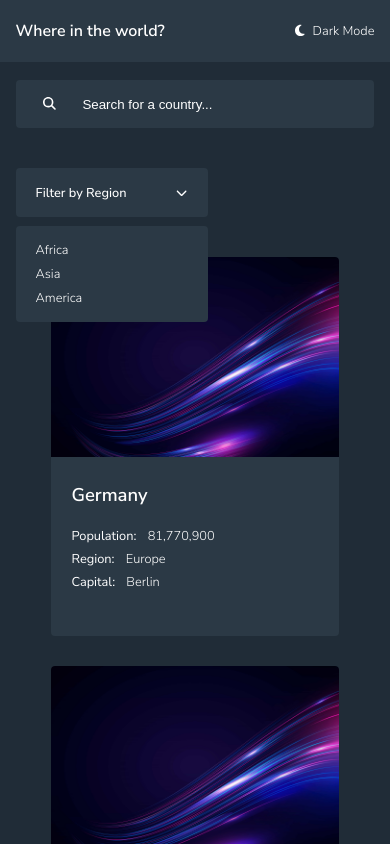
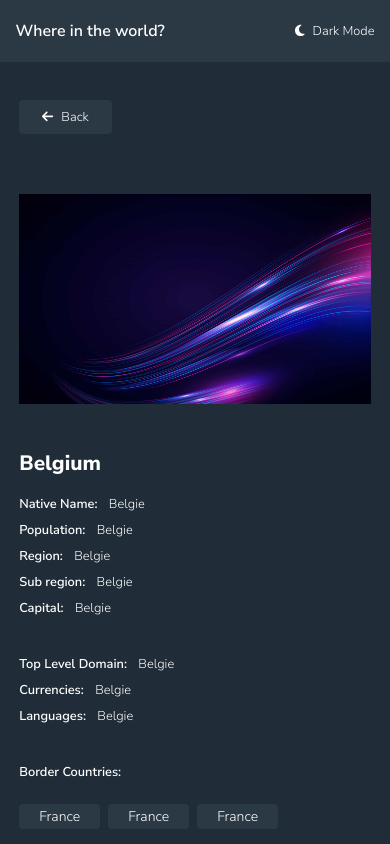
Before and after one commit to ihemebiriegondu/restcountryapi-challenge, a React (Create React App) app: page / in a window 390 px wide. Shown: the top 844 px of the page. Built offline with nearby package versions, Linux system fonts and the light colour scheme.

Commit message:
add and styled the details page

```diff
--- a/src/App.js
+++ b/src/App.js
@@ -1,14 +1,23 @@
+import DetailsPage from "./components/detailsPage";
 import DisplayContainer from "./components/displayContainer";
 import Header from "./components/header";
 import QueryDiv from "./components/queryDiv";
+
+let showDetails = true;
 
 function App() {
   return (
     <div className="App">
       <Header />
       <main>
-        <QueryDiv />
-        <DisplayContainer />
+        {showDetails ? (
+          <DetailsPage />
+        ) : (
+          <section>
+            <QueryDiv />
+            <DisplayContainer />
+          </section>
+        )}
       </main>
     </div>
   );
--- /dev/null
+++ b/src/components/detailsPage.js
@@ -0,0 +1,67 @@
+import React from "react";
+import { FontAwesomeIcon } from "@fortawesome/react-fontawesome";
+import { faArrowLeft } from "@fortawesome/free-solid-svg-icons";
+
+import "../componentsStyles/detailsPages.css";
+
+import sampleImg from "../abstract-flowing-neon-wave-background.jpg";
+
+export default function DetailsPage() {
+  return (
+    <section id="detailsPage">
+      <p id="backBtn">
+        <FontAwesomeIcon icon={faArrowLeft} />
+        <span>Back</span>
+      </p>
+      <article>
+        <div>
+          <img src={sampleImg} alt="countryImg"></img>
+        </div>
+
+        <aside>
+          <h1>Belgium</h1>
+          <div id="infoDiv">
+            <div id="countryInfoDiv">
+              <div>
+                <p>
+                  Native Name: <span>Belgie</span>
+                </p>
+                <p>
+                  Population: <span>Belgie</span>
+                </p>
+                <p>
+                  Region: <span>Belgie</span>
+                </p>
+                <p>
+                  Sub region: <span>Belgie</span>
+                </p>
+                <p>
+                  Capital: <span>Belgie</span>
+                </p>
+              </div>
+              <div>
+                <p>
+                  Top Level Domain: <span>Belgie</span>
+                </p>
+                <p>
+                  Currencies: <span>Belgie</span>
+                </p>
+                <p>
+                  Languages: <span>Belgie</span>
+                </p>
+              </div>
+            </div>
+            <div id="borderCountriesDiv">
+              <p>Border Countries:</p>
+              <div id="borderCountries">
+                <span>France</span>
+                <span>France</span>
+                <span>France</span>
+              </div>
+            </div>
+          </div>
+        </aside>
+      </article>
+    </section>
+  );
+}
--- /dev/null
+++ b/src/componentsStyles/detailsPages.css
@@ -0,0 +1,151 @@
+#detailsPage {
+  padding: 35px 0;
+}
+
+#detailsPage #backBtn {
+  background-color: hsl(209, 23%, 22%);
+  display: inline-block;
+  padding: 10px 32px;
+  border-radius: 4px;
+}
+
+#detailsPage #backbtn span {
+  margin-left: 10px;
+}
+
+#detailsPage article {
+  margin-top: 80px;
+  display: grid;
+  grid-template-columns: 9fr 11fr;
+  gap: 10%;
+  height: 400px;
+}
+
+#detailsPage article img {
+  width: 100%;
+  height: 100%;
+}
+
+#detailsPage article aside {
+  padding: 40px 0;
+  display: grid;
+  grid-template-rows: 1fr 4fr;
+}
+
+#detailsPage article h1 {
+  font-size: 2rem;
+  font-weight: 800;
+}
+
+#detailsPage article aside #infoDiv {
+  padding-top: 10px;
+  display: flex;
+  flex-direction: column;
+  justify-content: space-between;
+}
+
+#detailsPage article #countryInfoDiv {
+  display: flex;
+  justify-content: space-between;
+  align-items: flex-start;
+}
+
+#detailsPage article aside p {
+  font-weight: 600;
+  margin-bottom: 8px;
+}
+
+#detailsPage article aside span {
+  font-weight: 300;
+}
+
+#detailsPage article #borderCountriesDiv {
+  display: flex;
+  gap: 15px;
+}
+
+#detailsPage article #borderCountries {
+  display: flex;
+  gap: 10px;
+}
+
+#detailsPage article #borderCountries span {
+  background-color: hsl(209, 23%, 22%);
+  padding: 3px 20px;
+  border-radius: 4px;
+}
+
+@media (max-width: 1200px) {
+  #detailsPage article {
+    gap: 7%;
+  }
+}
+
+@media (max-width: 992px) {
+  #detailsPage {
+    padding: 20px 7%;
+  }
+
+  #detailsPage #backBtn {
+    padding: 8px 23px;
+  }
+
+  #detailsPage article {
+    margin-top: 60px;
+    height: fit-content;
+    grid-template-columns: 1fr;
+    gap: 0;
+  }
+
+  #detailsPage article img {
+    height: 300px;
+  }
+
+  #detailsPage article aside {
+    padding: 40px 0;
+    grid-template-rows: auto;
+  }
+
+  #detailsPage article h1 {
+    font-size: 1.6rem;
+    margin-bottom: 15px;
+  }
+
+  #detailsPage article aside #infoDiv {
+    gap: 30px;
+  }
+
+  #detailsPage article aside p {
+    font-weight: 600;
+    margin-bottom: 8px;
+  }
+
+  #detailsPage article #borderCountriesDiv {
+    flex-direction: column;
+  }
+
+  #detailsPage article #borderCountries {
+    display: flex;
+    gap: 8px;
+    flex-wrap: wrap;
+  }
+}
+
+@media (max-width: 600px) {
+  #detailsPage {
+    padding: 20px 1%;
+  }
+
+  #detailsPage article img {
+    height: 210px;
+  }
+  #detailsPage article h1 {
+    font-size: 1.3rem;
+    margin-bottom: 8px;
+  }
+
+  #detailsPage article #countryInfoDiv {
+    flex-direction: column;
+    gap: 30px;
+  }
+}
--- a/src/componentsStyles/displayCards.css
+++ b/src/componentsStyles/displayCards.css
@@ -5,35 +5,35 @@
   row-gap: 60px;
 }
 
-article {
+#displayContainer article {
   overflow: hidden;
   border-radius: 4px;
   background-color: hsl(209, 23%, 22%);
   width: 100%;
 }
 
-article img {
+#displayContainer article img {
   height: 200px;
   width: 100%;
   object-fit: cover;
 }
 
-article .cardContent {
+#displayContainer article .cardContent {
   padding: 20px 20px 40px;
 }
 
-article .cardContent h6 {
+#displayContainer article .cardContent h6 {
   margin-bottom: 20px;
   font-size: 1.15rem;
   font-weight: 600;
 }
 
-article .cardContent p {
+#displayContainer article .cardContent p {
   margin-bottom: 5px;
   font-weight: 400;
 }
 
-article .cardContent span {
+#displayContainer article .cardContent span {
   font-weight: 300;
 }
 
--- a/src/index.css
+++ b/src/index.css
@@ -15,7 +15,7 @@ main {
   padding: 40px 4%;
 }
 
-p, h2, h6 {
+p, h1, h2, h6 {
   margin: 0;
 }
 
```
